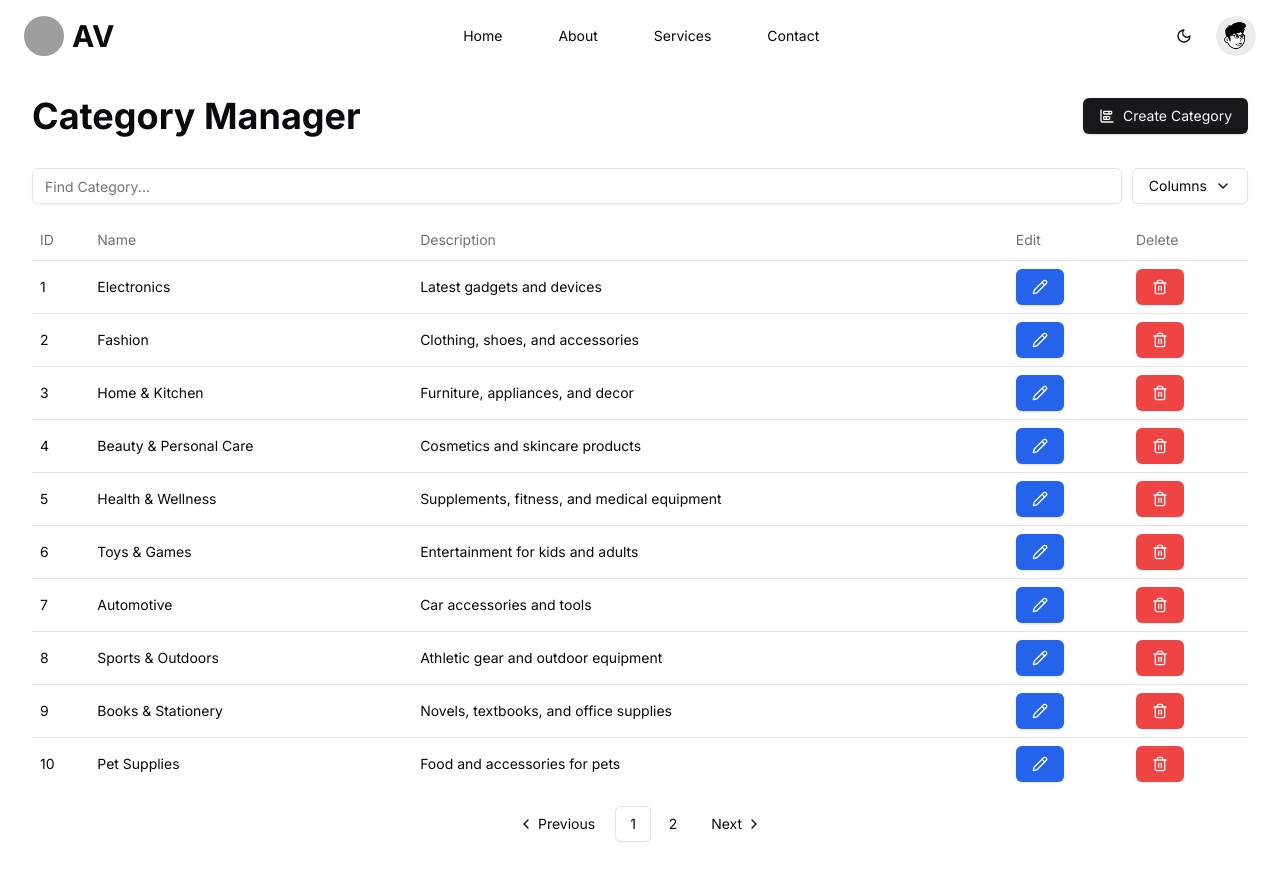
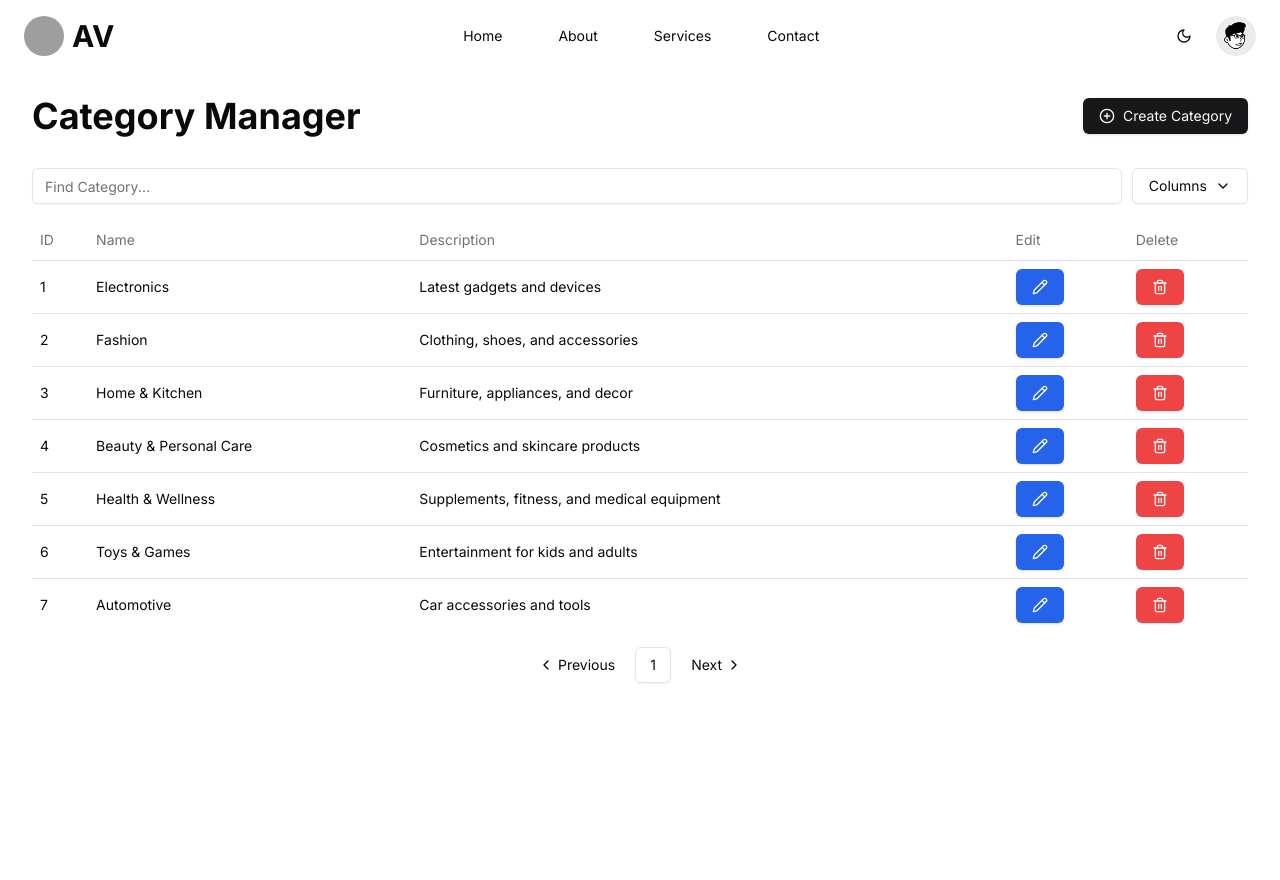
Before and after one commit to k-vishall/personal-commerce, a React (Vite) app: page /createCategory in a window 1280 px wide. Built offline with nearby package versions, Linux system fonts and the light colour scheme; grey boxes are pictures that could not be loaded.

Commit message:
Category Slice Created

```diff
--- a/src/app/store.js
+++ b/src/app/store.js
@@ -1,7 +1,9 @@
 import { configureStore } from '@reduxjs/toolkit';
 import itemReducer from '../features/item/itemSlice';
+import categoryReducer from '../features/category/categorySlice';
 export const store = configureStore({
   reducer: {
-    items: itemReducer
+    items: itemReducer,
+    categories: categoryReducer,
   },
 });
--- a/src/components/CategoryTable.jsx
+++ b/src/components/CategoryTable.jsx
@@ -1,5 +1,8 @@
-import React, { useState } from "react";
+import { useState, useEffect } from "react";
 import { toast } from "sonner"
+import { useDispatch, useSelector } from "react-redux";
+import { removeCategory } from "../features/category/categorySlice";
+import { CreateCategoryDialog } from "@/components/CreateCategoryDialog";
 import {
   flexRender,
   getCoreRowModel,
@@ -42,26 +45,24 @@ import {
   PaginationPrevious,
 } from "./ui/pagination";
 
-const categoriesData = [
-  { id: 1, name: "Electronics", desc: "Latest gadgets and devices"},
-  { id: 2, name: "Fashion", desc: "Clothing, shoes, and accessories"},
-  { id: 3, name: "Home & Kitchen", desc: "Furniture, appliances, and decor"},
-  { id: 4, name: "Beauty & Personal Care", desc: "Cosmetics and skincare products"},
-  { id: 5, name: "Health & Wellness", desc: "Supplements, fitness, and medical equipment"},
-  { id: 6, name: "Toys & Games", desc: "Entertainment for kids and adults"},
-  { id: 7, name: "Automotive", desc: "Car accessories and tools"},
-  { id: 8, name: "Sports & Outdoors", desc: "Athletic gear and outdoor equipment"},
-  { id: 9, name: "Books & Stationery", desc: "Novels, textbooks, and office supplies"},
-  { id: 10, name: "Pet Supplies", desc: "Food and accessories for pets"},
-  { id: 11, name: "Jewelry & Watches", desc: "Luxury and everyday wearables"},
-  { id: 12, name: "Groceries & Gourmet", desc: "Food, beverages, and kitchen essentials"},
-  { id: 13, name: "Gaming", desc: "Consoles, accessories, and video games"},
-  { id: 14, name: "Office Supplies", desc: "Essentials for workspace and productivity"},
-  { id: 15, name: "Baby Products", desc: "Items for newborns and toddlers"},
-];
+  export function CategoryTable() {
+    const dispatch = useDispatch();
 
-  export function CategoryTable() {
-    const [data, setData] = useState(categoriesData);
+    const categoriesData = useSelector((state) => state.categories.categories) || [];
+    const [dialogOpen, setDialogOpen] = useState(false);
+    const [selectedCategory, setSelectedCategory] = useState(null); // for delete or edit
+    const [data, setData] = useState([]);
+
+    useEffect(() => {
+      setData(
+        categoriesData.map((category) => ({
+          id: category.id,
+          name: category.name,
+          desc: category.desc,
+        }))
+      );
+    }, [categoriesData]);
+
     const [pageSize, setPageSize] = useState(10);  // Set initial page size
     const [pageIndex, setPageIndex] = useState(0); // Track current page index
 
@@ -83,7 +84,7 @@ const categoriesData = [
         cell: ({ row }) => (
           <Button
             className="bg-blue-600"
-            onClick={() => handleEdit(row.original.id)}
+            onClick={() => handleEdit(row.original)}
           >
             <Pencil color="white" />
           </Button>
@@ -95,7 +96,7 @@ const categoriesData = [
         cell: ({ row }) => (
           <Button
             variant="destructive"
-            onClick={() => handleDelete(row.original.id)}
+            onClick={() => handleDelete(row.original)}
           >
             <Trash2 />
           </Button>
@@ -103,25 +104,13 @@ const categoriesData = [
       },
     ];
 
-    const handleDelete = (id) => {
-      setData((prevData) => prevData.filter((item) => item.id !== id));
-      toast("Category Delete Clicked...", {
-        description: "No Description",
-        action: {
-          label: "Ok",
-          onClick: () => console.log("Button Category Delete Clicked"),
-        },
-      })
+    const handleDelete = (selectedCategory) => {
+      dispatch(removeCategory(selectedCategory.id));
     };
 
-    const handleEdit = (id) => {
-      toast("Category Edit Clicked...", {
-        description: "No Description",
-        action: {
-          label: "Ok",
-          onClick: () => console.log("Button Category Edit Clicked"),
-        },
-      })
+    const handleEdit = (selectedCategory) => {
+      setSelectedCategory(selectedCategory);
+      setDialogOpen(true);
     };
 
     const table = useReactTable({
@@ -142,6 +131,7 @@ const categoriesData = [
 
     return (
       <div className="w-full">
+        <CreateCategoryDialog open={dialogOpen} setOpen={setDialogOpen} editCategory={selectedCategory} />
         <div className="flex items-center py-4">
           <Input
             placeholder="Find Category..."
--- a/src/components/CreateCategoryDialog.jsx
+++ b/src/components/CreateCategoryDialog.jsx
@@ -1,5 +1,7 @@
-import { useState } from "react";
+import { useState, useEffect } from "react";
 import { Button } from "./ui/button";
+import { useDispatch, useSelector } from "react-redux";
+import { addCategory, updateCategory } from "../features/category/categorySlice";
 import { toast } from "sonner"
 import {
   Dialog,
@@ -15,39 +17,43 @@ import { Label } from "./ui/label";
 import { ChartBarStacked } from "lucide-react";
 import { Select, SelectContent, SelectItem, SelectTrigger, SelectValue } from "./ui/select";
 
-export function CreateCategoryDialog() {
+export function CreateCategoryDialog({ open, setOpen, editCategory = null }) {
+  const dispatch = useDispatch();
   const [name, setName] = useState("");
-  const [description, setDescription] = useState("");
+  const [desc, setDesc] = useState("");
 
-  const handleSubmit = (e) => {
+  useEffect(() => {
+    if (editCategory) {
+      setName(editCategory.name);
+      setDesc(editCategory.desc);
+    }
+  }, [editCategory]);
+
+ const handleSubmit = (e) => {
     e.preventDefault();
-    // Here you would typically send the data to your backend or state management
-    console.log({ name, description, originalPrice, discountAmount, discountPercentage, discountedPrice, category });
+    const newCategory = {
+      id: editCategory ? editCategory.id : Date.now(),
+      name,
+      desc,
+    };
+
+    if (editCategory) {
+      dispatch(updateCategory({ id: editCategory.id, newCategory }));
+    } else {
+      dispatch(addCategory(newCategory));
+    }
+    setOpen(false);
   };
 
   return (
-    <Dialog>
+    <Dialog open={open} onOpenChange={setOpen}>
       <DialogTrigger asChild>
-        <Button
-          onClick={() => {
-            toast("Create Category Clicked...", {
-              description: "No Description",
-              action: {
-                label: "Ok",
-                onClick: () => console.log("Button Create Category Clicked"),
-              },
-            });
-          }}
-        >
-          <ChartBarStacked />
-          Create Category
-        </Button>
       </DialogTrigger>
       <DialogContent className="sm:max-w-[500px]">
         <DialogHeader>
-          <DialogTitle>Create New Category</DialogTitle>
+          <DialogTitle>{editCategory ? "Edit Category" :"Create New Category"}</DialogTitle>
           <DialogDescription>
-            Add a new Category to your inventory. Fill out the details below.
+            {editCategory ? "" :"Add a new Category to your inventory. Fill out the details below."}
           </DialogDescription>
         </DialogHeader>
         <form onSubmit={handleSubmit}>
@@ -69,14 +75,14 @@ export function CreateCategoryDialog() {
               </Label>
               <Input
                 id="description"
-                value={description}
-                onChange={(e) => setDescription(e.target.value)}
+                value={desc}
+                onChange={(e) => setDesc(e.target.value)}
                 className="col-span-3"
               />
             </div>
           </div>
           <DialogFooter>
-            <Button type="submit">Create Category</Button>
+            <Button type="submit">{editCategory? "Update Category":"Create Category"}</Button>
           </DialogFooter>
         </form>
       </DialogContent>
--- /dev/null
+++ b/src/features/category/categorySlice.js
@@ -0,0 +1,56 @@
+import { createSlice } from "@reduxjs/toolkit";
+
+const categoryData = [
+  { id: 1, name: "Electronics", desc: "Latest gadgets and devices" },
+  { id: 2, name: "Fashion", desc: "Clothing, shoes, and accessories" },
+  { id: 3, name: "Home & Kitchen", desc: "Furniture, appliances, and decor" },
+  { id: 4, name: "Beauty & Personal Care", desc: "Cosmetics and skincare products" },
+  { id: 5, name: "Health & Wellness", desc: "Supplements, fitness, and medical equipment" },
+  { id: 6, name: "Toys & Games", desc: "Entertainment for kids and adults" },
+  { id: 7, name: "Automotive", desc: "Car accessories and tools" },
+];
+
+const emptyCategory = {
+  id: 0,
+  name: "",
+  desc: "",
+};
+
+const categorySlice = createSlice({
+  name: "categories",
+  initialState: {
+    categories: categoryData,
+    currentCategory: emptyCategory,
+  },
+  reducers: {
+    addCategory: (state, action) => {
+      state.categories.push(action.payload);
+    },
+    updateCategory: (state, action) => {
+      const { id, newCategory } = action.payload;
+      state.categories = state.categories.map((category) =>
+        category.id === id ? { ...category, ...newCategory } : category
+      );
+    },
+    removeCategory: (state, action) => {
+      state.categories = state.categories.filter(
+        (category) => category.id !== action.payload
+      );
+    },
+    setCurrentCategory: (state, action) => {
+      state.currentCategory = action.payload;
+    },
+    resetCurrentCategory: (state) => {
+      state.currentCategory = emptyCategory;
+    },
+  },
+});
+
+export const {
+  addCategory,
+  updateCategory,
+  removeCategory,
+  setCurrentCategory,
+  resetCurrentCategory,
+} = categorySlice.actions;
+export default categorySlice.reducer;
--- a/src/pages/CreateCategory.jsx
+++ b/src/pages/CreateCategory.jsx
@@ -1,13 +1,21 @@
+import { useState } from "react";
+import { Button } from "@/components/ui/button";
+import { CirclePlus } from "lucide-react";
 import { CategoryTable } from "@/components/CategoryTable";
 import { CreateCategoryDialog } from "@/components/CreateCategoryDialog";
 export default function CreateItem() {
+  const [dialogOpen, setDialogOpen] = useState(false);
+
   return (
     <div className="min-h-screen bg-background">
       <main className="max-w-7xl mx-auto py-6 sm:px-6 lg:px-8">
         <div className="flex justify-between items-center mb-4">
           <h2 className="text-4xl font-semibold">Category Manager</h2>
           <div className="flex gap-x-4">
-            <CreateCategoryDialog />
+          <Button onClick={() => {setDialogOpen(true);}}>
+              <CirclePlus /> Create Category
+            </Button>
+            <CreateCategoryDialog open={dialogOpen} setOpen={setDialogOpen} />
           </div>
         </div>
 
```
